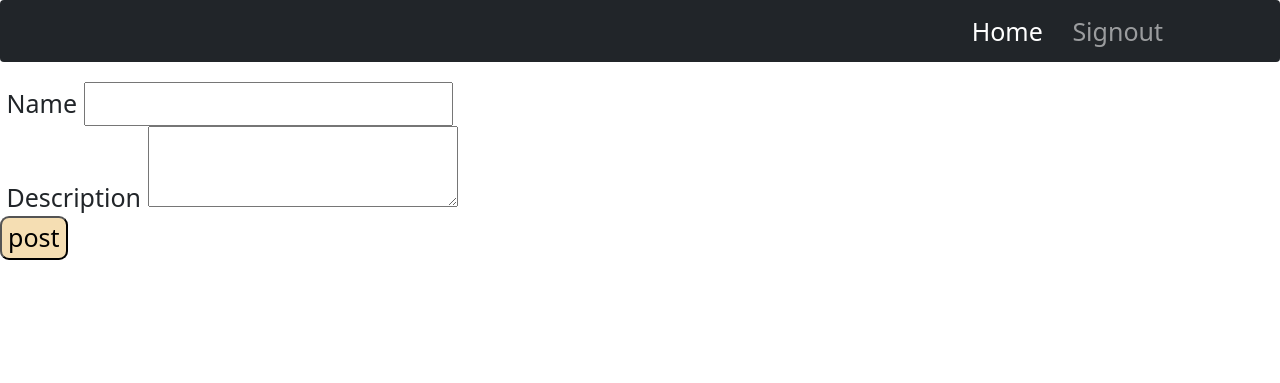
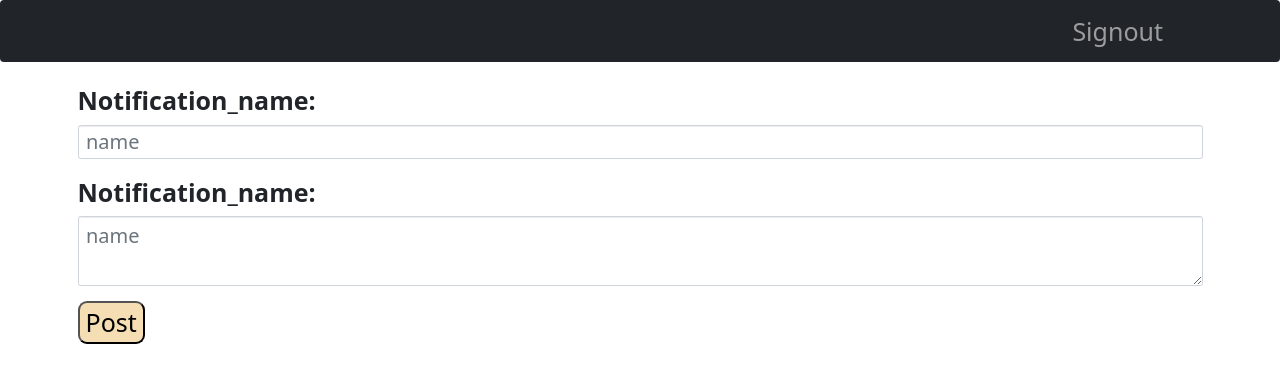
Before and after one commit to rahul06661/miniprojct, a Flask app: page /notification in a window 1280 px wide. Shown: the top 383 px of the page. Run offline with Flask 2, Linux system fonts and the light colour scheme; a user stored in the database is signed in; some libraries are stand-ins or nearby versions.

Commit message:
oct1911:06

```diff
--- a/website/__init__.py
+++ b/website/__init__.py
@@ -14,7 +14,7 @@ def create_app():
     db.init_app(app)
     from .views import views
     from .auth import auth
-    from .models import Login
+    from .models import Login,User,Member
     app.register_blueprint(views, url_prefix='/')
     app.register_blueprint(auth, url_prefix='/')
     create_database(app)
--- a/website/models.py
+++ b/website/models.py
@@ -21,8 +21,6 @@ class Login(db.Model,UserMixin):
     email=db.Column(db.String(20))
     password=db.Column(db.String(1000))
     utype=db.Column(db.String(3))
-
-
 
 
 class Member(db.Model,UserMixin):
--- a/website/templates/base.html
+++ b/website/templates/base.html
@@ -22,7 +22,7 @@
       <div class="collapse navbar-collapse" id="navbarSupportedContent">
           <ul class="navbar-nav ms-auto mb-2 mb-lg-0">
               {%if user.is_authenticated %}
-              <li class="nav-item"><a class="nav-link active" aria-current="page" href="#">Home</a></li> &nbsp; &nbsp;
+
               {% block nav %}
 
               {%endblock%}
--- a/website/templates/post_notification.html
+++ b/website/templates/post_notification.html
@@ -5,23 +5,27 @@ postnotification
 {% endblock %}
 
 {% block content %}
-<div>
+<div class="container">
 <form action= "{{url_for('views.notification')}}" method="post">
 
-<div>
-    <label for="Name"></label> Name <input type="text" name="name" id="name">
-</div>
+
+<div class="form-group">
+    <label for="Notification_Name">Notification_name:</label>
+    <input type="text" class="form-control" id="name" placeholder="name" name="name" >
+  </div>
+
+  <div class="form-group">
+    <label for="Description">Notification_name:</label>
+    <textarea type="text" class="form-control" id="name" placeholder="name" name="desc" ></textarea>
+  </div>
+
 
 <div>
-    <label for="Description"> </label> Description <textarea type="text" name="desc" id="desc1"></textarea>
-</div>
-
-<div>
-    <input type="submit" class="button-cls" value="post">
+    <input type="submit" class="button-cls" value="Post">
 </div>
 
 </div>
 </form>
-
+</div>
 
 {% endblock %}
--- a/website/views.py
+++ b/website/views.py
@@ -8,19 +8,10 @@ import datetime
 views = Blueprint('views', __name__)
 
 
-
-
-
 @views.route('',methods=['GET','POST'])
 def home():
     return render_template("home.html",user=current_user)
 
-"""
-@views.route('/member_home',methods=['GET','POST'])
-@login_required
-def comp_views():
-    return render_template("member_home.html",user=current_user)
-"""
 @views.route('/user_home',methods=['GET','POST'])
 @login_required
 def user_home():
@@ -75,24 +66,25 @@ def compview():
 def detailcomview(id):
     complaints=Comp.query.filter_by(id=id).first()
     complaints_dicts={}
-
     complaints_dicts={
-            'ids':complaints.id,
-            'name':complaints.name,
-            'desc':complaints.desc,
-            'status':complaints.status,
-            'remark':complaints.remark,
-            'created_on':complaints.created_on,
-            'updated_on':complaints.update_on
+                'ids':complaints.id,
+                'name':complaints.name,
+                'desc':complaints.desc,
+                'status':complaints.status,
+                'remark':complaints.remark,
+                'created_on':complaints.created_on,
+                'updated_on':complaints.update_on
             }
-
+    if request.method=='GET':
+        return render_template("detail_compview.html",user=current_user,data=complaints_dicts)
     if request.method=='POST':
-        complaints.status='inactive'
-        complaints.remark='status checked and passesd'
+        complaints.remark=request.form.get('Remark')
+        complaints.status= request.form.get('Status')
         complaints.updated_on=datetime.datetime.today()
         db.session.commit()
+        return render_template("comp_view.html",user=current_user,data=complaints_dicts)
 
-    return render_template("detail_compview.html",user=current_user,data=complaints_dicts)
+
 
 @views.route('/notification',methods=['GET','POST'])
 @login_required
```
Also changed, not shown: website/templates/comp_view.html (+8 -7 lines), website/templates/detail_compview.html (+6 -5 lines), website/templates/member_home.html (+7 -0 lines), website/Zward_database.db.
